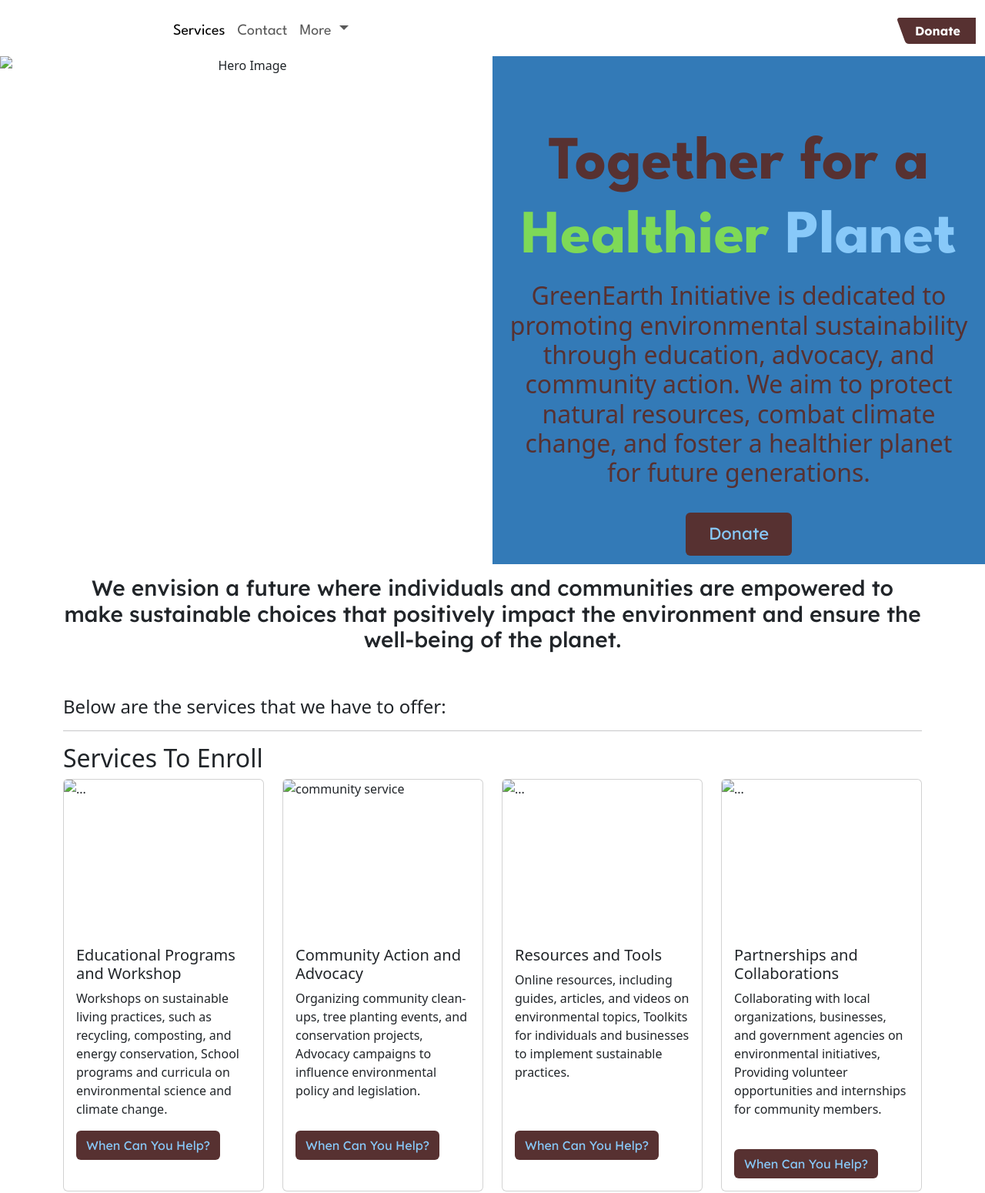
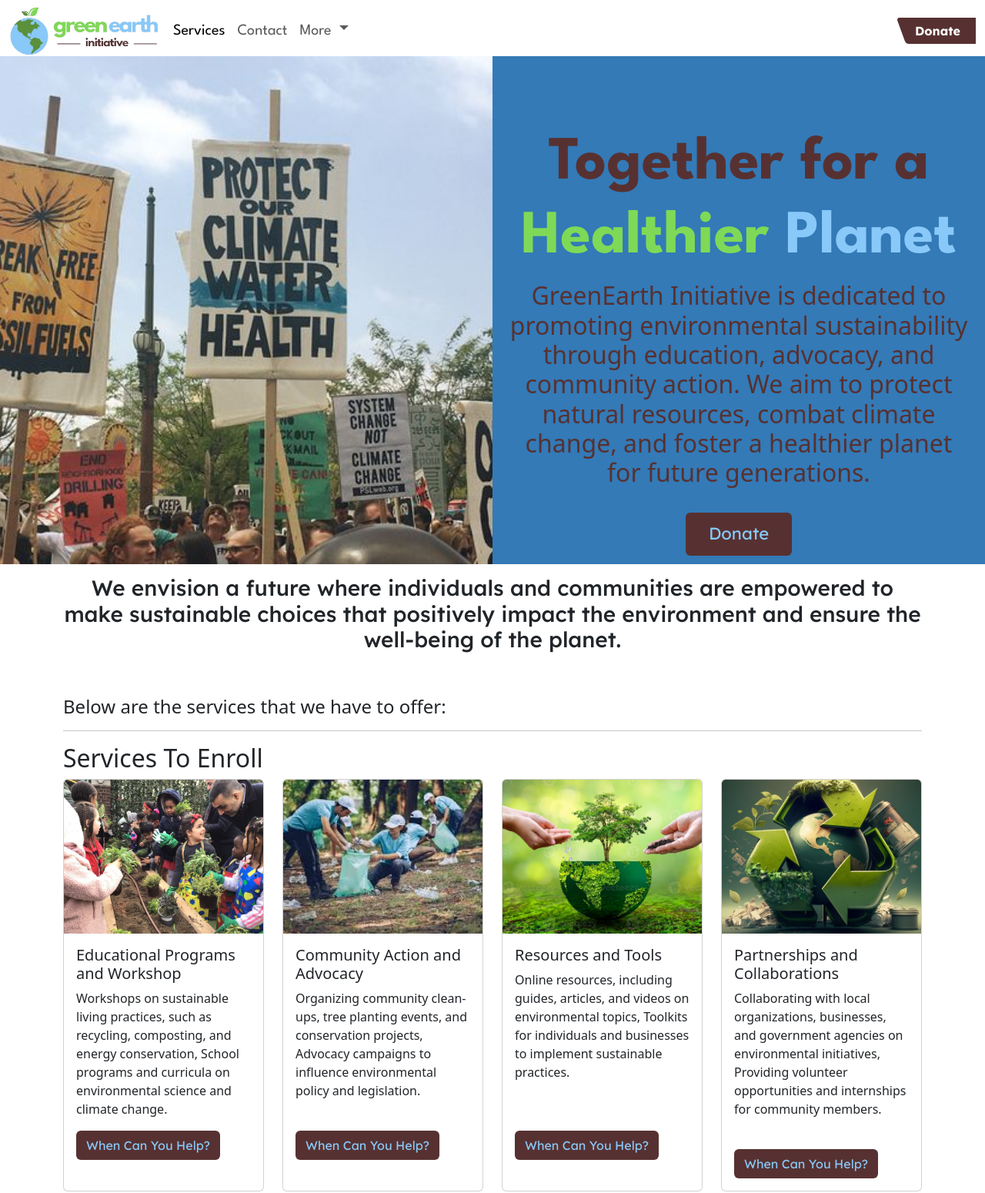
Before and after one commit to mehnazc/GREENEARTH-INT, a plain HTML site: page index.html in a window 1280 px wide. Shown: the top 1550 px of the page at 77% size. Drawn offline with nearby package versions, Linux system fonts and the light colour scheme.

Commit message:
images debugged

```diff
--- a/index.html
+++ b/index.html
@@ -64,7 +64,7 @@
   <br>
   <header class="d-flex align-items-center">
   <div class="hero-container">
-    <img src="cover.jpg" alt="Hero Image" class="hero-image">
+    <img src="images/cover.jpg" alt="Hero Image" class="hero-image">
     <div class="textbox">
       <br> <br> <br>
       <h1 id="webtitle"><center><span style="color:#573131"> Together for a </span> <span style="color: #7ED957;"> Healthier </span> <span style="color:#88C9F9"> Planet </span> <br>  </center> </h1>
@@ -91,7 +91,7 @@
         <!-- First Card-->
         <div class="col-md-3 d-flex justify-content-container">
     <div class="card" style="width: 20rem;">
-      <img src="workshop.jpg" class="card-img-top fixed-size-img" alt="...">
+      <img src="images/workshop.jpg" class="card-img-top fixed-size-img" alt="...">
       <div class="card-body">
         <h5 class="card-title">Educational Programs and Workshop </h5>
         <p class="card-text">Workshops on sustainable living practices, such as recycling, composting, and energy conservation,
@@ -104,7 +104,7 @@
   <!-- Second Card-->
   <div class="col-md-3 d-flex justify-content-container">
     <div class="card" style="width: 20rem;">
-      <img src="download-4.jpg" class="card-img-top fixed-size-img" alt="community service">
+      <img src="images/download-4.jpg" class="card-img-top fixed-size-img" alt="community service">
       <div class="card-body">
         <h5 class="card-title">Community Action and Advocacy
   </h5>
@@ -118,7 +118,7 @@
   <!-- Third Card-->
   <div class="col-md-3 d-flex justify-content-container">
     <div class="card" style="width: 20rem;">
-      <img src="people-are-watering-and-fertilizing-the-plants-environmental-care-concept-photo.jpg" class="card-img-top fixed-size-img" alt="...">
+      <img src="images/people-are-watering-and-fertilizing-the-plants-environmental-care-concept-photo.jpg" class="card-img-top fixed-size-img" alt="...">
       <div class="card-body">
         <h5 class="card-title">Resources and Tools</h5>
         <p class="card-text"> Online resources, including guides, articles, and videos on environmental topics,
@@ -131,7 +131,7 @@
     <!-- Fourth Card-->
     <div class="col-md-3 d-flex justify-content-container">
       <div class="card" style="width: 20rem;">
-        <img src="Recycling.jpg" class="card-img-top fixed-size-img" alt="...">
+        <img src="images/Recycling.jpg" class="card-img-top fixed-size-img" alt="...">
         <div class="card-body">
           <h5 class="card-title">Partnerships and Collaborations
   </h5>
--- a/style.css
+++ b/style.css
@@ -97,7 +97,7 @@ border: 0;
 .logo {
   display: block;
   position: relative;
-  background: url(logo.png) center center no-repeat;
+  background: url(images/logo.png) center center no-repeat;
   height: 63px;
   width: 205px;
   background-size: 270px 265px;
```
